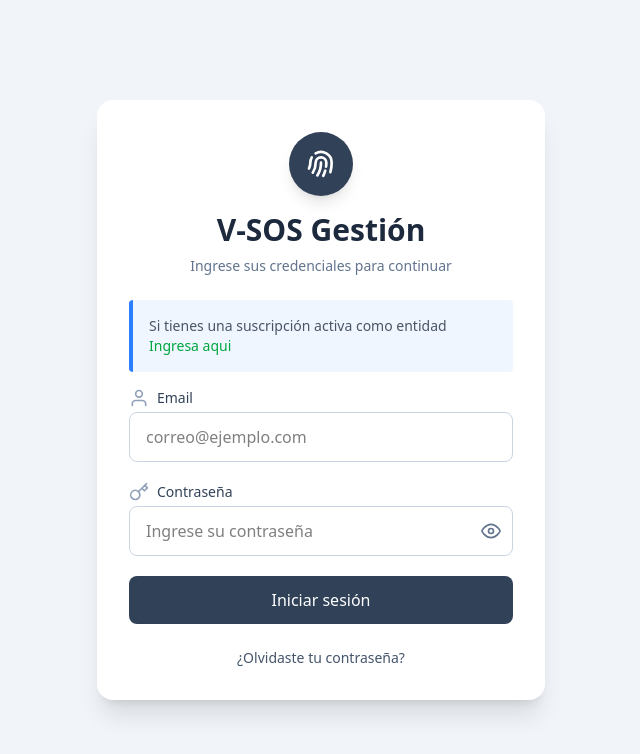
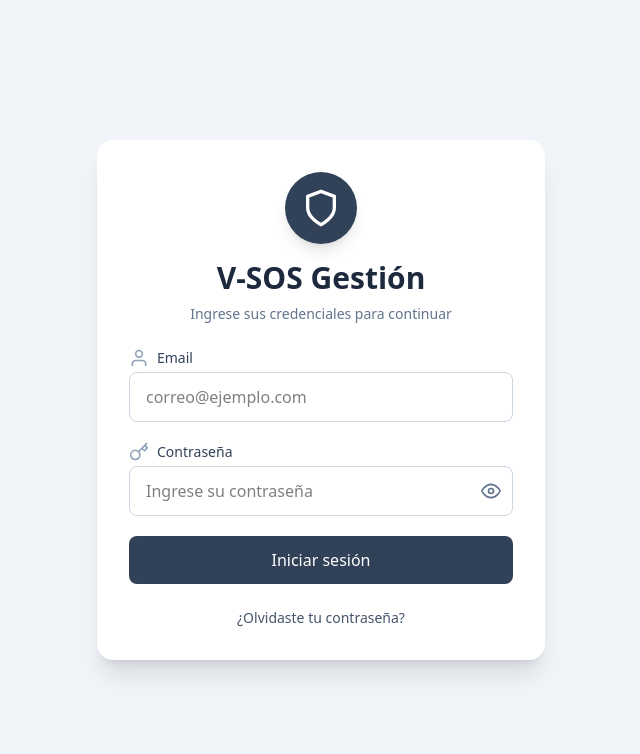
Before and after one commit to leninfabricio29/dashboard_viored, a React (Vite) app: page /login in a window 1280 px wide. Shown: the top 754 px of the page, without its empty margins (319-959 px from the left). Built offline with nearby package versions, Linux system fonts and the light colour scheme; no server answers.

Commit message:
Se actualiza el componente

```diff
--- a/src/pages/Login.tsx
+++ b/src/pages/Login.tsx
@@ -2,7 +2,7 @@ import { useState, FormEvent } from "react";
 import { useNavigate } from "react-router-dom";
 import { FiUser, FiKey, FiEyeOff, FiEye } from "react-icons/fi";
 import authService from "../../src/services/auth-service";
-
+import { FiShield } from "react-icons/fi";
 const Login = () => {
   const navigate = useNavigate();
   const [email, setEmail] = useState("");
@@ -59,20 +59,7 @@ const Login = () => {
       <div className="max-w-md w-full bg-white rounded-2xl shadow-xl overflow-hidden p-8 space-y-6">
         <div className="flex flex-col items-center text-center">
           <div className="bg-slate-700 rounded-full p-4 mb-4 shadow-lg">
-            <svg
-              xmlns="http://www.w3.org/2000/svg"
-              className="h-8 w-8 text-white"
-              fill="none"
-              viewBox="0 0 24 24"
-              stroke="currentColor"
-            >
-              <path
-                strokeLinecap="round"
-                strokeLinejoin="round"
-                strokeWidth={2}
-                d="M12 11c0 3.517-1.009 6.799-2.753 9.571m-3.44-2.04l.054-.09A13.916 13.916 0 008 11a4 4 0 118 0c0 1.017-.07 2.019-.203 3m-2.118 6.844A21.88 21.88 0 0015.171 17m3.839 1.132c.645-2.266.99-4.659.99-7.132A8 8 0 008 4.07M3 15.364c.64-1.319 1-2.8 1-4.364 0-1.457.39-2.823 1.07-4"
-              />
-            </svg>
+            <FiShield className="h-10 w-10 text-white" />
           </div>
           <h1 className="text-3xl font-extrabold text-slate-800">
             V-SOS Gestión
@@ -82,9 +69,7 @@ const Login = () => {
           </p>
         </div>
 
-        <div className="alert alert-info bg-blue-50 border-l-4 border-blue-500 text-gray-600  p-4 rounded flex items-center text-sm mb-4">
-          <p className="text-sm ">Si tienes una suscripción activa como entidad <a href="/monitoring"  className="text-green-600">Ingresa aqui </a></p>
-         </div>
+
 
 
         {error && (
```
